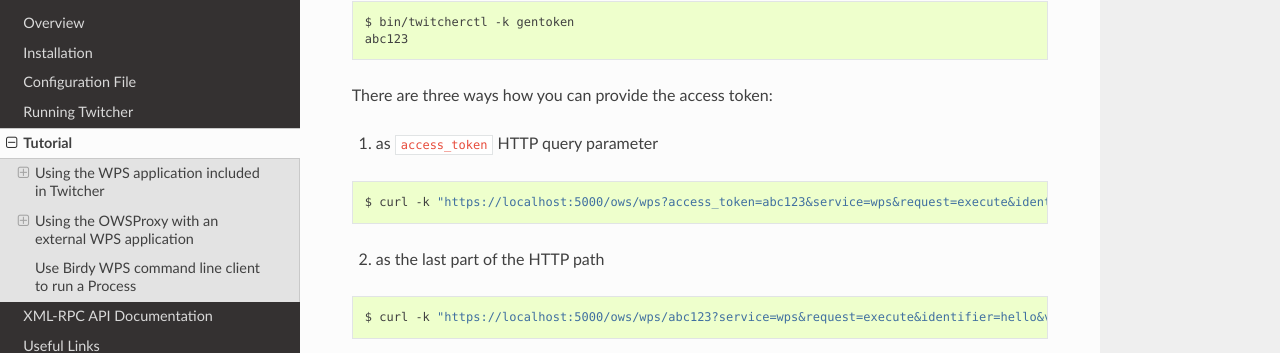
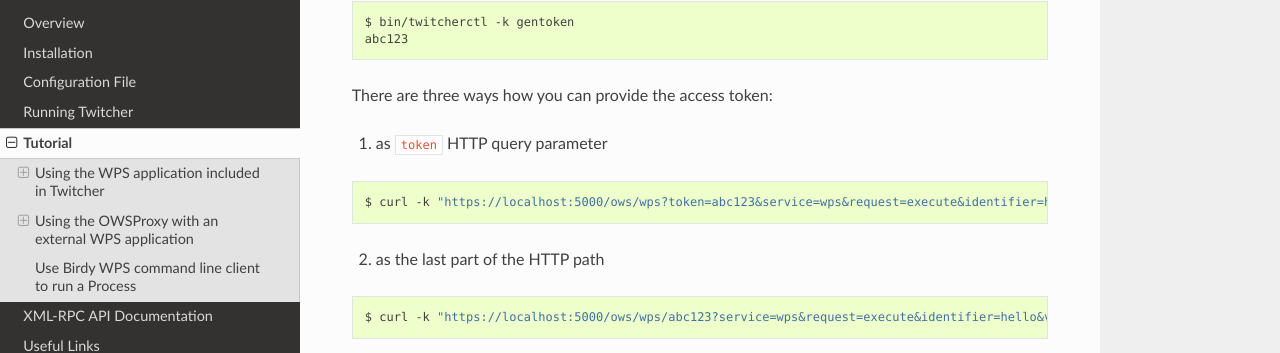
Before and after one commit to crim-ca/weaver, a Sphinx documentation site: the page built from docs/source/tutorial.rst, in a window 1280 px wide and 1400 px high, scrolled down 1372 px. Shown: the part 122-475 px from the top of the window. Built offline with Sphinx 7.4.7 and the Read the Docs theme 2.0.0, drawn with Linux system fonts in a browser that asks for light colours; pages that are not in the unit, such as notebooks, are missing from menus; some of the changed text lies outside the part shown.

Commit message:
replaced access_token param by token

```diff
--- a/docs/source/tutorial.rst
+++ b/docs/source/tutorial.rst
@@ -70,11 +70,11 @@ First we need to generate an access token with ``twitcherctl``:
 
 There are three ways how you can provide the access token:
 
-1. as ``access_token`` HTTP query parameter
+1. as ``token`` HTTP query parameter
 
 .. code-block:: sh
 
-    $ curl -k "https://localhost:5000/ows/wps?access_token=abc123&service=wps&request=execute&identifier=hello&version=1.0.0&datainputs=name=tux"
+    $ curl -k "https://localhost:5000/ows/wps?token=abc123&service=wps&request=execute&identifier=hello&version=1.0.0&datainputs=name=tux"
 
 2. as the last part of the HTTP path
 
@@ -129,7 +129,7 @@ When you access the wps with the generated token you will get the capabilites co
 
 .. code-block:: sh
 
-    $ curl -k "https://localhost:5000/ows/wps?service=wps&request=getcapabilities&access_token=321bca"
+    $ curl -k "https://localhost:5000/ows/wps?service=wps&request=getcapabilities&token=321bca"
 
 .. note::
 
@@ -234,7 +234,7 @@ In the following example we provide the token as HTTP parameter:
 
 .. code-block:: sh
 
-    $ curl -k "https://localhost:5000/ows/proxy/emu?service=wps&request=execute&identifier=hello&version=1.0.0&datainputs=name=tux&access_token=def456"
+    $ curl -k "https://localhost:5000/ows/proxy/emu?service=wps&request=execute&identifier=hello&version=1.0.0&datainputs=name=tux&token=def456"
 
 .. warning::
 
```
